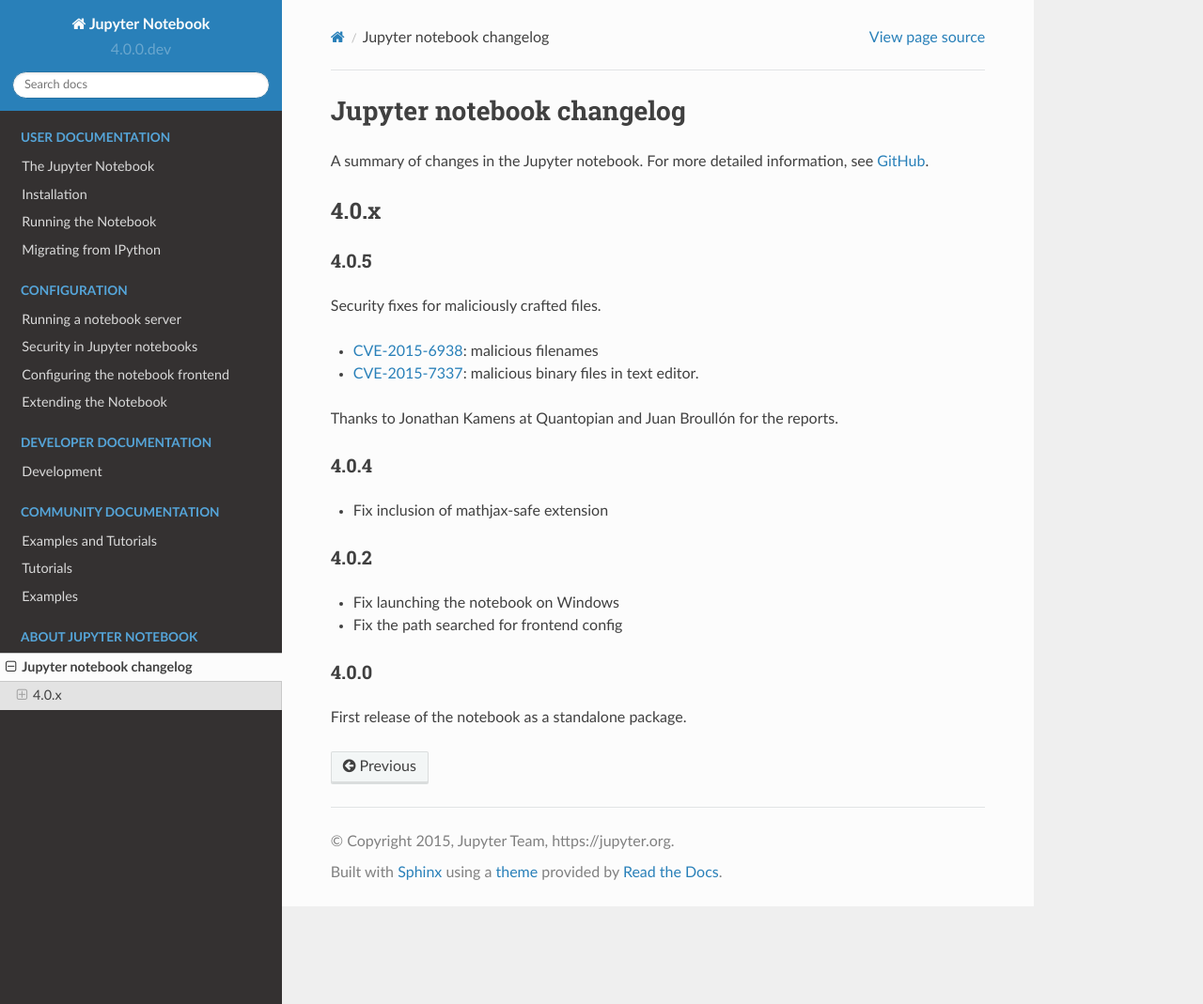
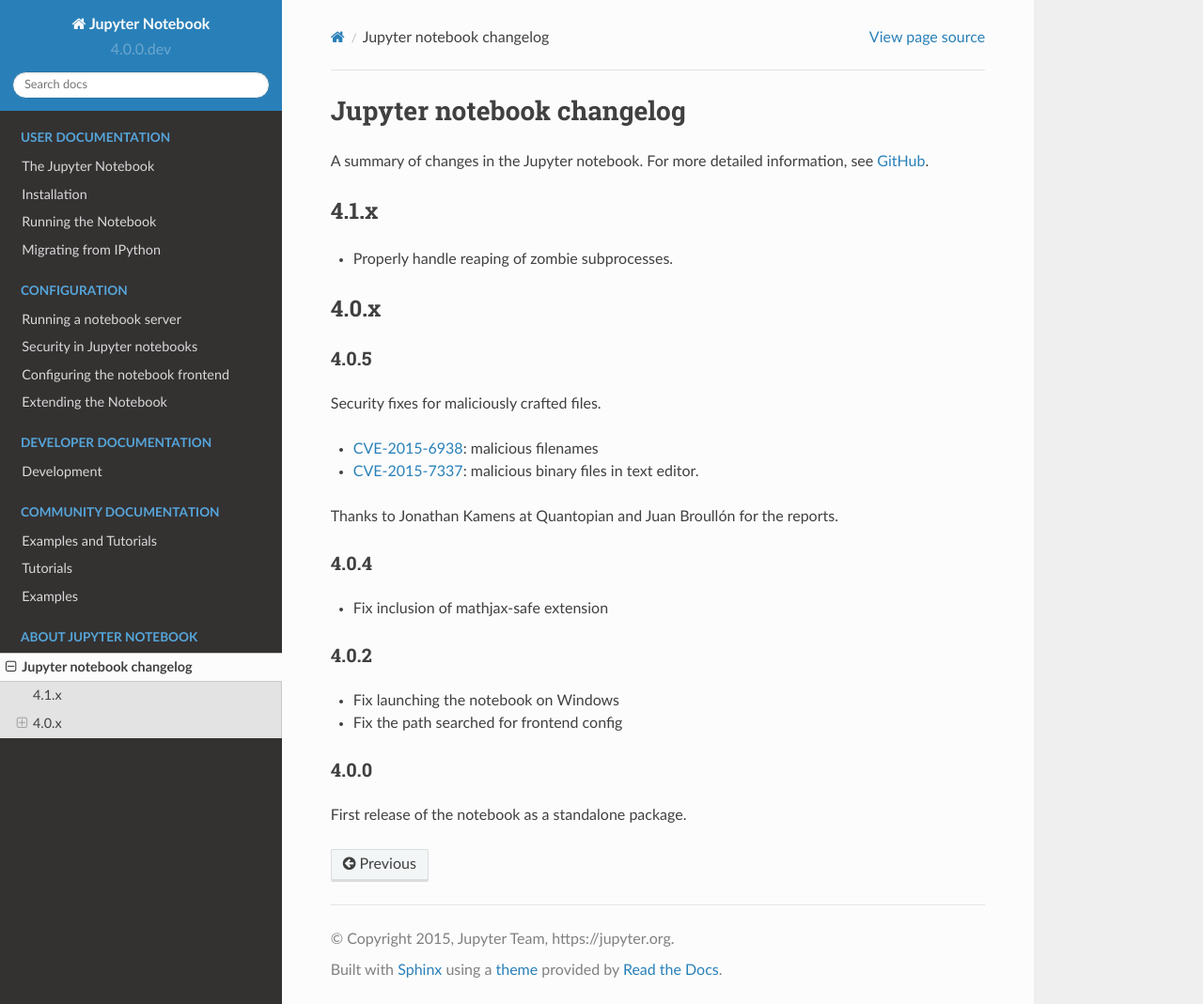
Before and after one commit to jupyter/nbclassic, a Sphinx documentation site: the page built from docs/source/changelog.rst, in a window 1280 px wide and 1069 px high. Shown: the whole window at 94% size. Built offline with Sphinx 7.4.7 and the Read the Docs theme 2.0.0, drawn with Linux system fonts in a browser that asks for light colours; pages that are not in the unit, such as notebooks, are missing from menus.

Commit message:
docs/source/changelog.rst: Note what we did.

```diff
--- a/docs/source/changelog.rst
+++ b/docs/source/changelog.rst
@@ -5,6 +5,11 @@
 
 A summary of changes in the Jupyter notebook.
 For more detailed information, see `GitHub <https://github.com/jupyter/notebook>`__.
+
+4.1.x
+-----
+
+- Properly handle reaping of zombie subprocesses.
 
 4.0.x
 -----
```
